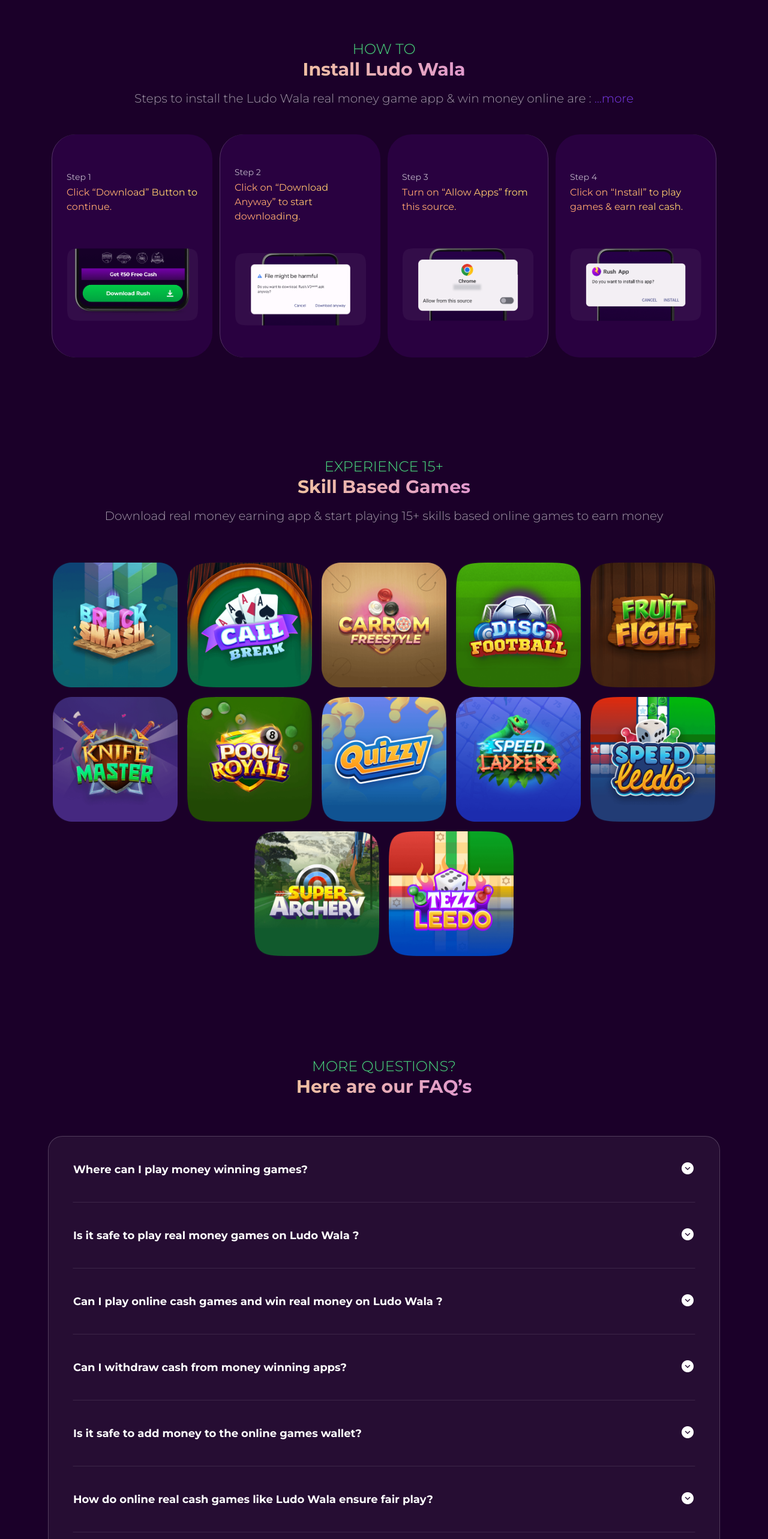
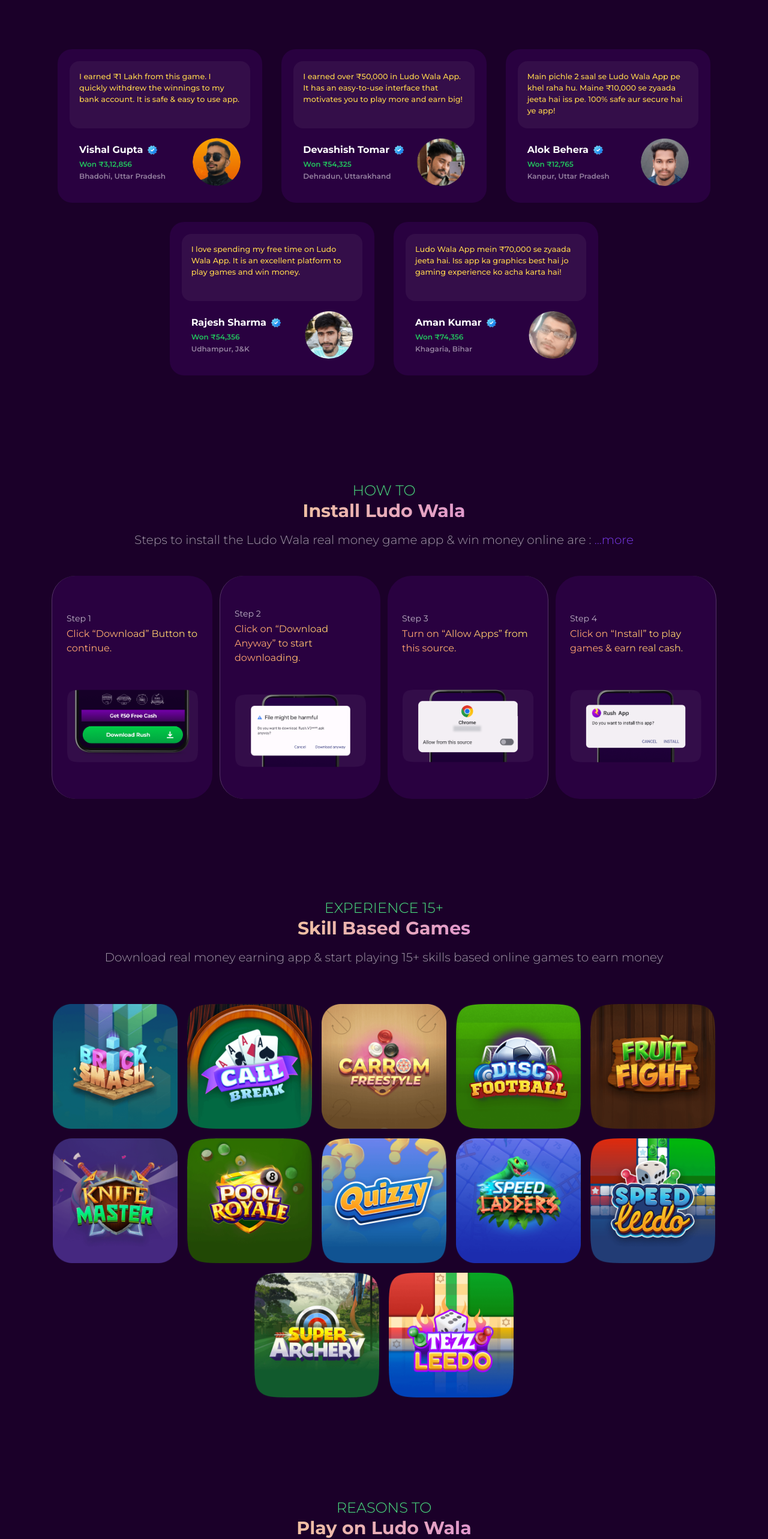
Before and after one commit to codeAntu/ludo-wala-web, a React (Vite) app: page / in a window 1280 px wide. Shown: the part 1649-4215 px from the top of the page at 60% size. Built offline with nearby package versions, Linux system fonts and the light colour scheme.

Commit message:
feat: Add Play and Reviews components to HomeScreen

```diff
--- a/src/components/Play.tsx
+++ b/src/components/Play.tsx
@@ -1,3 +1,6 @@
+import { APP_NAME } from '@/constants'
+import Wrap from './Wrap'
+
 interface Card {
   link: string
   heading: string
@@ -34,7 +37,7 @@ const cards = [
     link: './images/cards/reason-img-7.png',
     heading: 'Big Tournaments',
     description: 'Zero entry fee',
-    width: 'big',
+    width: 'small',
   },
   {
     link: './images/cards/reason-img-6.png',
@@ -46,30 +49,38 @@ const cards = [
 
 export default function Play() {
   return (
-    <div className='flex flex-wrap'>
-      {cards.map((card, index) => (
-        <Card key={index} card={card} />
-      ))}
-    </div>
+    <Wrap>
+      <div className='flex flex-col items-center justify-center gap-8'>
+        <div className='text-center'>
+          <p className='heading'>REASONS TO</p>
+          <p className='sub-heading'>Play on {APP_NAME}</p>
+          <p className='body-content'>
+            Here are some of the reasons why users love to play on the Rush money game app. Check out why players love
+            playing online cash games on Rush money game app.
+          </p>
+        </div>
+        <div className='flex flex-wrap'>
+          {cards.map((card, index) => (
+            <Card key={index} card={card} />
+          ))}
+        </div>
+      </div>
+    </Wrap>
   )
 }
 
 function Card({ card }: { card: Card }) {
   return (
     <div
-      className={
-        card.width === 'big'
-          ? 'w-full p-2 md:w-2/3 xl:w-1/2 xl:p-4'
-          : 'w-1/2 p-2 md:w-1/3 xl:w-1/4 xl:p-4'
-      }
+      className={card.width === 'big' ? 'w-full p-2 md:w-2/3 xl:w-1/2 xl:p-4' : 'w-1/2 p-2 md:w-1/3 xl:w-1/4 xl:p-4'}
     >
-      <div className='bg-bg2 flex flex-col gap-6 rounded-3xl border border-white/20 p-4 text-white sm:rounded-[3rem] sm:p-8'>
+      <div className='flex flex-col gap-6 rounded-3xl border border-white/20 bg-bg2 p-4 text-white sm:rounded-[3rem] sm:p-8'>
         <div className='pt-2 sm:pt-4'>
           <div className='text-base font-bold text-green-500 sm:text-xl xl:text-3xl'>{card.heading}</div>
           <div className='text-sm font-light text-white/50 sm:text-sm lg:text-lg'>{card.description}</div>
         </div>
         <div>
-          <img src={card.link} alt='' className=' rounded-3xl' />
+          <img src={card.link} alt='' className='rounded-3xl' />
         </div>
       </div>
     </div>
--- a/src/screens/HomeScreen.tsx
+++ b/src/screens/HomeScreen.tsx
@@ -6,6 +6,8 @@ import SkillBasedGames from '@/components/SkillBasedGames'
 import Install from '@/components/Install'
 import FAQ from '@/components/FAQ'
 import Membership from '@/components/Membership'
+import Play from '@/components/Play'
+import Reviews from '@/components/Review'
 
 export default function HomeScreen() {
   return (
@@ -15,8 +17,10 @@ export default function HomeScreen() {
         <Badges />
         <Withdraw />
         <Rating />
+        <Reviews />
         <Install />
         <SkillBasedGames />
+        <Play />
         <FAQ />
         <Membership />
       </div>
```
